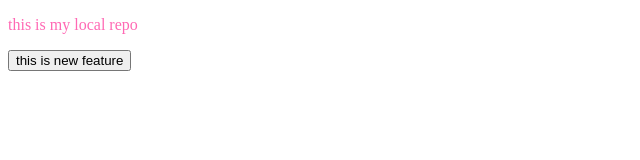
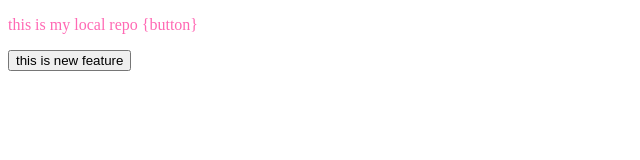
Before and after one commit to shukla2406/localrepo-demo, a plain HTML site: page index.html in a window 1280 px wide. Shown: the full height of the page, 0-640 px from the left. Drawn offline with Linux system fonts and the light colour scheme.

```diff
--- a/index.html
+++ b/index.html
@@ -7,7 +7,7 @@
     <link rel="stylesheet" href="style.css">
 </head>
 <body>
-    <p>this is my local repo</p>
+    <p>this is my local repo {button}</p>
     <button>this is new feature</button>
 </body>
 </html>
```
